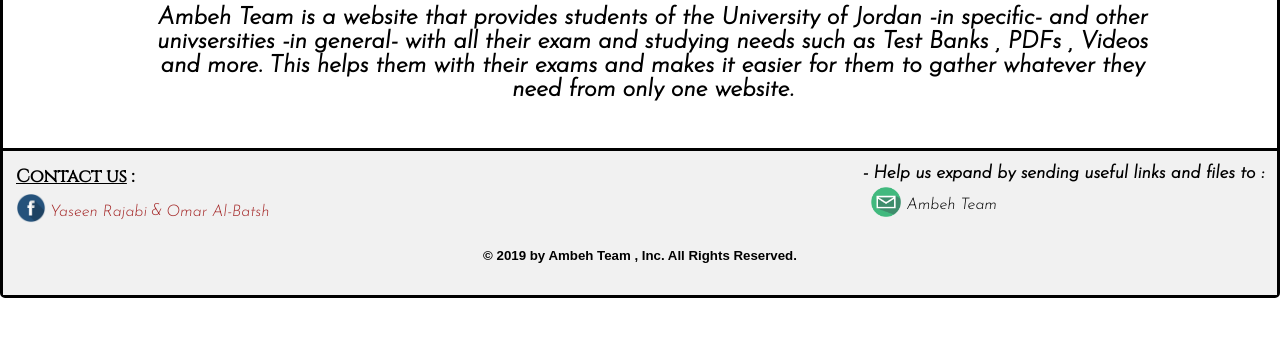
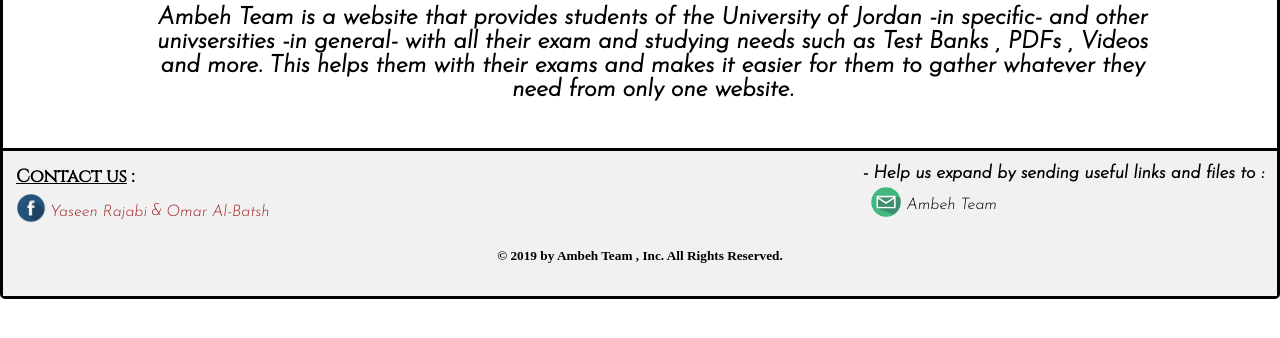
Before and after one commit to AmbehTeam/ambehteam.github.io, a PHP site: page /index.html in a window 1280 px wide. Shown: the part 252-590 px from the top of the page. Run offline with PHP 8.4, Linux system fonts and the light colour scheme.

Commit message:
Update style.css

```diff
--- a/style.css
+++ b/style.css
@@ -22,7 +22,7 @@
         text-align: center;
       }
       h5 {
-        font-family: sans-serif;
+        font-family: "Times New Roman", Times, serif;
       }
 		.footer {
   			background-color: #F1F1F1;
```
